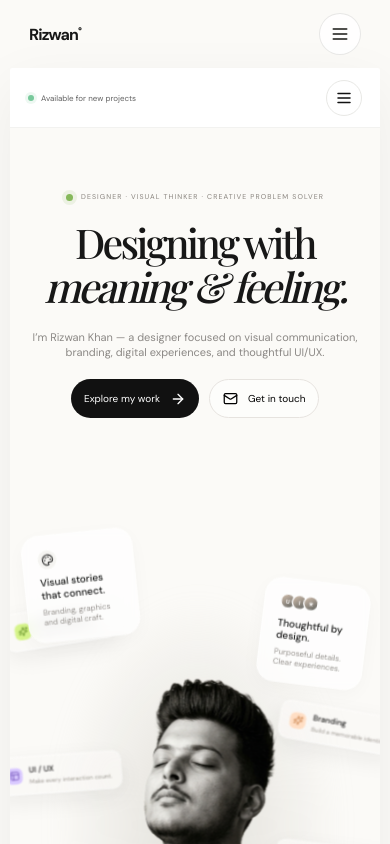
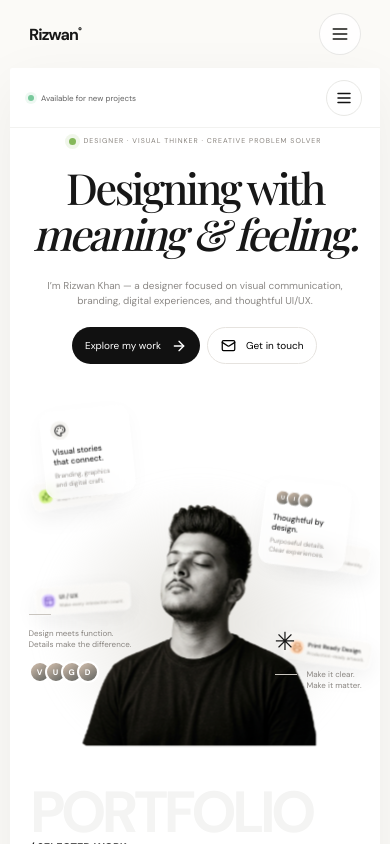
Before and after one commit to Rizzu01/port-folio, a Next.js app: page / in a window 390 px wide. Shown: the top 844 px of the page. Built offline with nearby package versions, Linux system fonts and the light colour scheme; a web font is replaced by a local one.

Commit message:
Restore original hero styles with responsive layout

```diff
--- a/app/globals.css
+++ b/app/globals.css
@@ -972,3 +972,48 @@ body{background:#f2f2f0;color:#171717}
  .reference-contact-footer{margin-top:65px;flex-wrap:wrap;font-size:7px}
 }
 @media(prefers-reduced-motion:reduce){.reference-project,.reference-service-list>a,.reference-pill-button{transition:none!important}}
+
+
+/* Restore original portfolio hero while keeping the reference-inspired sections below */
+.reference-site>.portfolio-hero{
+  min-height:680px;
+  padding:0;
+  background:transparent;
+  text-align:center;
+  overflow:hidden;
+}
+.reference-site>.portfolio-hero .hero-copy{padding-top:7px}
+.reference-site>.portfolio-hero .hero-subtitle{font-size:13px;line-height:1.35;color:#8b8885}
+.reference-site>.portfolio-hero .hero-actions{display:flex;justify-content:center;gap:10px}
+.reference-site>.portfolio-hero .thought-card{left:8.5%;top:170px;width:155px}
+.reference-site>.portfolio-hero .sync-card{right:8.2%;top:248px;width:147px}
+.reference-site>.portfolio-hero .portrait-stage{width:min(640px,64vw);height:390px}
+.reference-site>.portfolio-hero .trust-note{left:6.2%;bottom:105px}
+.reference-site>.portfolio-hero .clarity-note{right:6.2%;bottom:100px}
+@media(max-width:760px){
+ .reference-site>.portfolio-hero{min-height:620px;padding:0 0 10px}
+ .reference-site>.portfolio-hero .hero-copy{padding:8px 15px 0}
+ .reference-site>.portfolio-hero .portfolio-eyebrow{font-size:7px;letter-spacing:1px}
+ .reference-site>.portfolio-hero h1{font-size:clamp(43px,10vw,62px);letter-spacing:-2.5px}
+ .reference-site>.portfolio-hero .hero-subtitle{font-size:10px;line-height:1.5;padding:0 8px}
+ .reference-site>.portfolio-hero .desktop-break{display:none}
+ .reference-site>.portfolio-hero .hero-actions{gap:7px}
+ .reference-site>.portfolio-hero .button{padding:10px 13px;font-size:10px}
+ .reference-site>.portfolio-hero .orbit-stamp{right:5%;top:190px;transform:scale(.75)}
+ .reference-site>.portfolio-hero .thought-card{left:4%;top:245px;width:125px;padding:13px;border-radius:17px}
+ .reference-site>.portfolio-hero .sync-card{right:4%;top:320px;width:120px;padding:13px;border-radius:17px}
+ .reference-site>.portfolio-hero .float-card strong{font-size:11px}
+ .reference-site>.portfolio-hero .float-card p{font-size:9px}
+ .reference-site>.portfolio-hero .portrait-stage{width:100%;max-width:440px;height:320px}
+ .reference-site>.portfolio-hero .panel-focus{left:4%;top:55px}
+ .reference-site>.portfolio-hero .panel-ideas{left:5%;top:160px}
+ .reference-site>.portfolio-hero .panel-plan{right:2%;top:120px}
+ .reference-site>.portfolio-hero .panel-print{right:2%;top:215px}
+ .reference-site>.portfolio-hero .floating-panel{min-width:0;padding:8px 9px;gap:6px;border-radius:10px}
+ .reference-site>.portfolio-hero .floating-panel strong{font-size:9px}
+ .reference-site>.portfolio-hero .floating-panel small{font-size:7px}
+ .reference-site>.portfolio-hero .panel-icon{width:20px;height:20px}
+ .reference-site>.portfolio-hero .trust-note{left:5%;bottom:65px}
+ .reference-site>.portfolio-hero .clarity-note{right:5%;bottom:58px}
+ .reference-site>.portfolio-hero .trust-note p,.reference-site>.portfolio-hero .clarity-note p{font-size:8px}
+}
```
